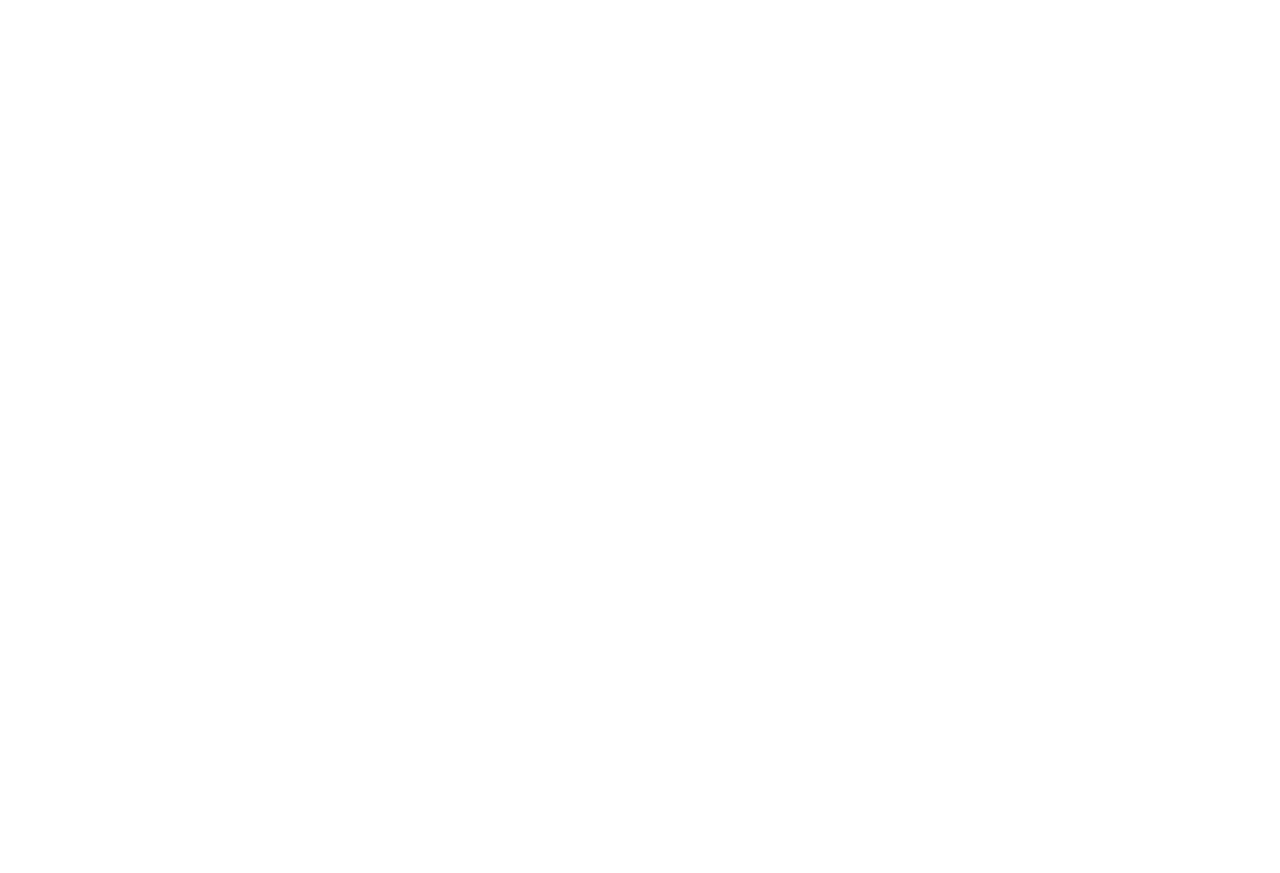
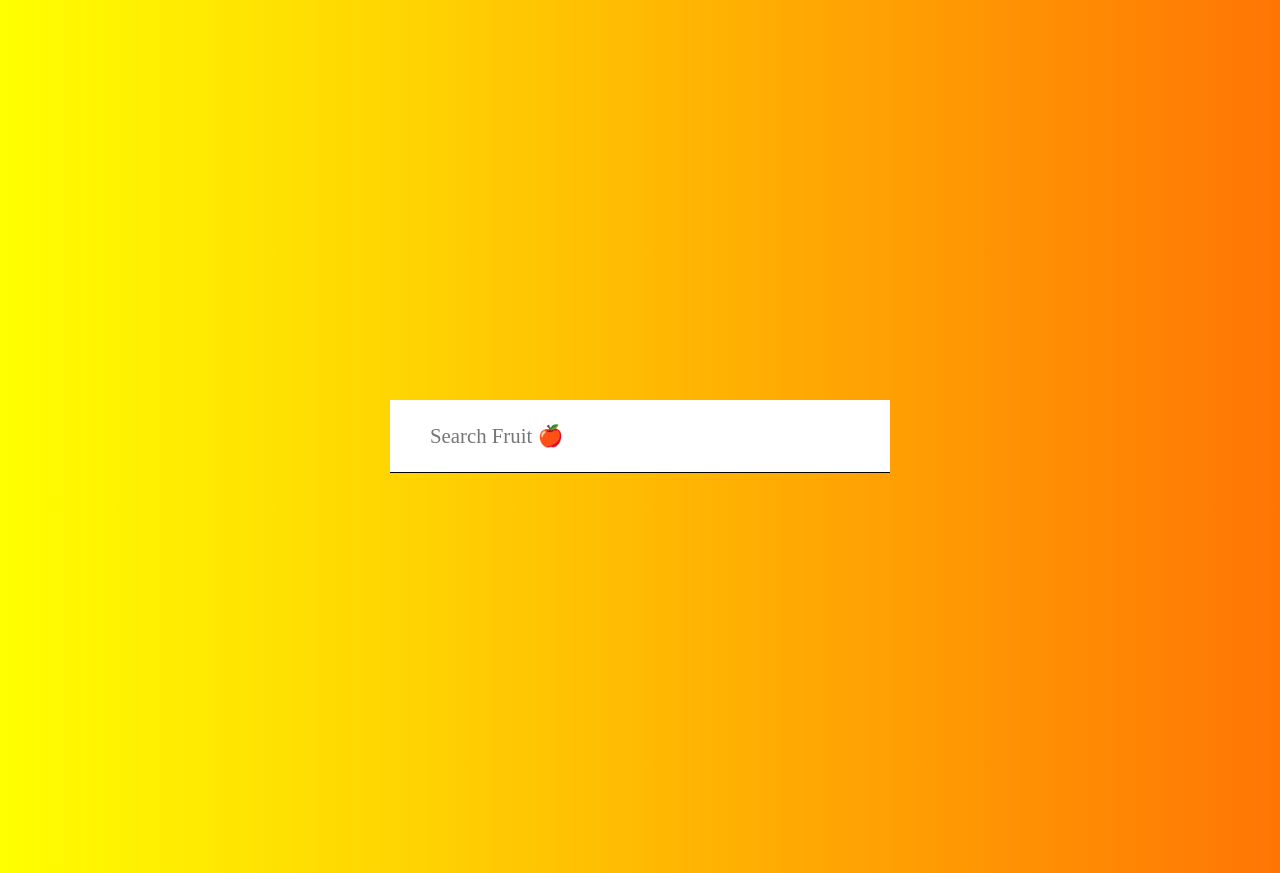
Before and after one commit to JGBeavers/FruitSearch, a plain HTML site: page index.html in a window 1280 px wide. Before the commit the page ends 800 px from the top, so only its background shows below. Drawn offline with nearby package versions, Linux system fonts and the light colour scheme.

Commit message:
added starter css/html/js

```diff
--- a/app.js
+++ b/app.js
@@ -1 +1,107 @@
-// Test
+const input = document.querySelector('#fruit');
+const suggestions = document.querySelector('.suggestions ul');
+
+const fruit = [
+  'Apple',
+  'Apricot',
+  'Avocado 🥑',
+  'Banana',
+  'Bilberry',
+  'Blackberry',
+  'Blackcurrant',
+  'Blueberry',
+  'Boysenberry',
+  'Currant',
+  'Cherry',
+  'Coconut',
+  'Cranberry',
+  'Cucumber',
+  'Custard apple',
+  'Damson',
+  'Date',
+  'Dragonfruit',
+  'Durian',
+  'Elderberry',
+  'Feijoa',
+  'Fig',
+  'Gooseberry',
+  'Grape',
+  'Raisin',
+  'Grapefruit',
+  'Guava',
+  'Honeyberry',
+  'Huckleberry',
+  'Jabuticaba',
+  'Jackfruit',
+  'Jambul',
+  'Juniper berry',
+  'Kiwifruit',
+  'Kumquat',
+  'Lemon',
+  'Lime',
+  'Loquat',
+  'Longan',
+  'Lychee',
+  'Mango',
+  'Mangosteen',
+  'Marionberry',
+  'Melon',
+  'Cantaloupe',
+  'Honeydew',
+  'Watermelon',
+  'Miracle fruit',
+  'Mulberry',
+  'Nectarine',
+  'Nance',
+  'Olive',
+  'Orange',
+  'Clementine',
+  'Mandarine',
+  'Tangerine',
+  'Papaya',
+  'Passionfruit',
+  'Peach',
+  'Pear',
+  'Persimmon',
+  'Plantain',
+  'Plum',
+  'Pineapple',
+  'Pomegranate',
+  'Pomelo',
+  'Quince',
+  'Raspberry',
+  'Salmonberry',
+  'Rambutan',
+  'Redcurrant',
+  'Salak',
+  'Satsuma',
+  'Soursop',
+  'Star fruit',
+  'Strawberry',
+  'Tamarillo',
+  'Tamarind',
+  'Yuzu',
+];
+
+function search(str) {
+  let results = [];
+
+  // TODO
+
+  return results;
+}
+
+function searchHandler(e) {
+  // TODO
+}
+
+function showSuggestions(results, inputVal) {
+  // TODO
+}
+
+function useSuggestion(e) {
+  // TODO
+}
+
+input.addEventListener('keyup', searchHandler);
+suggestions.addEventListener('click', useSuggestion);
--- a/index.html
+++ b/index.html
@@ -3,10 +3,26 @@
   <head>
     <meta charset="UTF-8" />
     <meta name="viewport" content="width=device-width, initial-scale=1.0" />
-    <title>Fruit Search!</title>
+    <title>Fruit Autocomplete</title>
+    <link
+      rel="stylesheet"
+      href="https://cdnjs.cloudflare.com/ajax/libs/normalize/5.0.0/normalize.min.css" />
     <link rel="stylesheet" href="style.css" />
   </head>
   <body>
+    <div class="searchBody">
+      <div class="searchBarContainer">
+        <input
+          type="text"
+          name="fruit"
+          id="fruit"
+          placeholder="Search Fruit 🍎"
+          class="searchBar" />
+      </div>
+      <div class="suggestions">
+        <ul></ul>
+      </div>
+    </div>
     <script src="app.js"></script>
   </body>
 </html>
--- a/style.css
+++ b/style.css
@@ -1,4 +1,63 @@
+* {
+  /* box-sizing: border-box; */
+}
+
+:focus {
+  /* TODO */
+}
+
 body {
   padding: 0;
   margin: 0;
+  background-image: linear-gradient(to right, yellow, rgba(255, 115, 0, 0.986));
+  box-sizing: border-box;
 }
+.searchBody {
+  width: 500px;
+  /* display: flex;
+  justify-content: center;
+  align-items: center; */
+  margin: 400px auto;
+  background: white;
+}
+
+.searchBarContainer {
+  display: flex;
+  align-items: center;
+  padding: 10px 20px;
+  border-bottom: 1px solid black;
+}
+
+input {
+  width: 100%;
+  height: 50px;
+  padding-left: 20px;
+  font-size: 1.3rem;
+  border: none;
+  border-radius: 5px;
+  color: black;
+}
+
+.searchBarContainer input,
+.suggestions {
+  /* TODO */
+}
+.searchBarContainer input {
+  /* TODO */
+}
+.suggestions {
+  /* TODO */
+}
+
+ul {
+  /* TODO */
+}
+ul.has-suggestions {
+  /* TODO */
+}
+ul li {
+  /* TODO */
+}
+ul li:hover {
+  /* TODO */
+}
```
